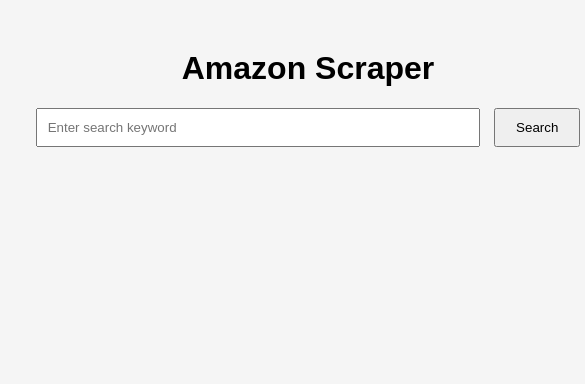
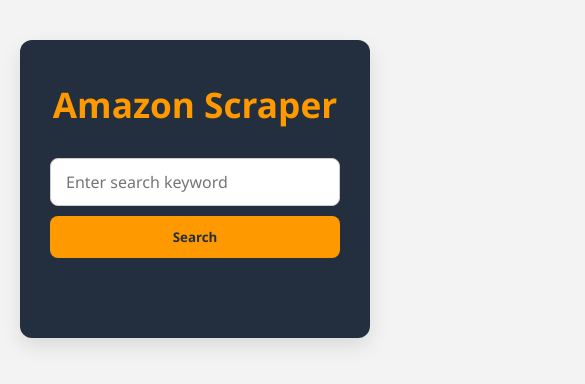
Before and after one commit to MicaelaDinizP/JuniorFSDeveloper-TestProjectTask, a website built with Vite: page web/index.html in a window 390 px wide. Shown: the top 384 px of the page, 585 px wide, since content can reach past the window. Built offline with nearby package versions, Linux system fonts and the light colour scheme.

Commit message:
style(web): improve UI with responsive product card layout resolves #08

```diff
--- a/web/src/style.css
+++ b/web/src/style.css
@@ -1,35 +1,142 @@
+* {
+  margin: 0;
+  padding: 0;
+  box-sizing: border-box;
+  font-family: 'Segoe UI', Tahoma, Geneva, Verdana, sans-serif;
+}
+
 body {
-  font-family: Arial, sans-serif;
-  background: #f5f5f5;
+  background: #f3f3f3;
+  display: flex;
+  justify-content: center;
+  align-items: flex-start;
+  min-height: 100vh;
+  padding: 40px 20px;
 }
 
 .container {
-  width: 600px;
-  margin: 50px auto;
+  background: #232f3e;
+  padding: 40px 30px;
+  border-radius: 12px;
+  box-shadow: 0 8px 20px rgba(0, 0, 0, 0.1);
+  width: 100%;
+  max-width: 1200px;
+  color: #ffffff;
   text-align: center;
 }
 
-input {
-  width: 70%;
-  padding: 10px;
-  margin-right: 10px;
+.container h1 {
+  color: #FF9900;
+  margin-bottom: 30px;
+  font-size: 2.2rem;
+  font-weight: bold;
 }
 
-button {
-  padding: 10px 20px;
-  cursor: pointer;
+.search-bar {
+  display: flex;
+  margin-bottom: 20px;
 }
 
-.product {
-  background: #fff;
-  padding: 15px;
-  margin: 15px 0;
-  border-radius: 8px;
-  box-shadow: 0 2px 5px rgba(0,0,0,0.1);
+#keyword {
+  flex: 1;
+  padding: 12px 15px;
+  border: 1px solid #ccc;
+  border-radius: 8px 0 0 8px;
+  outline: none;
+  font-size: 1rem;
 }
 
-.product img {
-  max-width: 150px;
-  display: block;
-  margin: 0 auto 10px;
+#scrapeBtn {
+  padding: 12px 20px;
+  border: none;
+  border-radius: 0 8px 8px 0;
+  background: #FF9900;
+  color: #232f3e;
+  font-weight: bold;
+  cursor: pointer;
+  transition: background 0.3s, transform 0.2s;
 }
+
+#scrapeBtn:hover {
+  background: #e68a00;
+  transform: translateY(-2px);
+}
+
+#results {
+  margin-top: 30px;
+  display: grid;
+  grid-template-columns: repeat(2, 1fr);
+  gap: 20px;
+}
+
+.product-card {
+  background: #ffffff;
+  color: #111;
+  padding: 15px;
+  border-radius: 10px;
+  text-align: left;
+  display: flex;
+  align-items: center;
+  box-shadow: 0 4px 12px rgba(0,0,0,0.1);
+  transition: transform 0.2s, box-shadow 0.2s;
+}
+
+.product-card:hover {
+  transform: translateY(-3px);
+  box-shadow: 0 8px 20px rgba(0,0,0,0.15);
+}
+
+.product-card img {
+  width: 80px;
+  height: 80px;
+  object-fit: contain;
+  margin-right: 15px;
+  border-radius: 6px;
+}
+
+.product-info h2 {
+  font-size: 1.1rem;
+  margin-bottom: 5px;
+}
+
+.product-info p {
+  font-size: 0.9rem;
+  color: #555;
+}
+
+.loading, .no-results, .error {
+  color: #FF9900;
+  font-weight: bold;
+  text-align: center;
+}
+
+@media (max-width: 768px) {
+  #results {
+    grid-template-columns: 1fr;
+  }
+}
+
+@media (max-width: 500px) {
+  #results {
+    grid-template-columns: 1fr;
+  }
+
+  .search-bar {
+    flex-direction: column;
+  }
+
+  #keyword, #scrapeBtn {
+    width: 100%;
+    border-radius: 8px;
+    margin-bottom: 10px;
+  }
+
+  .product-card {
+    flex-direction: column;
+    align-items: flex-start;
+  }
+
+  .product-card img {
+    margin-bottom: 10px;
+  }
+}
```
